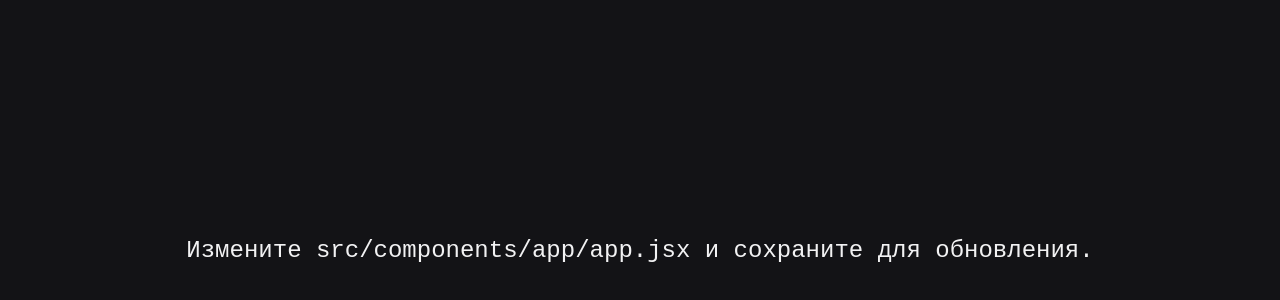
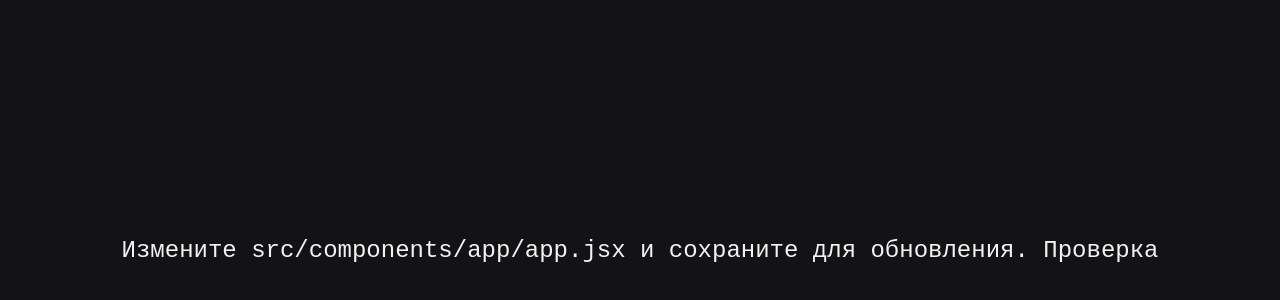
Before and after one commit to iVANECHKA/react-stellar-burger, a React (Create React App) app: page / in a window 1280 px wide. Shown: the part 150-450 px from the top of the page. Built offline with nearby package versions, Linux system fonts and the light colour scheme.

Commit message:
Проверка

```diff
--- a/src/components/app/app.jsx
+++ b/src/components/app/app.jsx
@@ -8,7 +8,7 @@ function App() {
       	margin: "auto",
       	fontSize: "1.5rem"
       }}>
-      	Измените src/components/app/app.jsx и сохраните для обновления.
+      	Измените src/components/app/app.jsx и сохраните для обновления. Проверка
       </pre>
     </div>
   );
```
